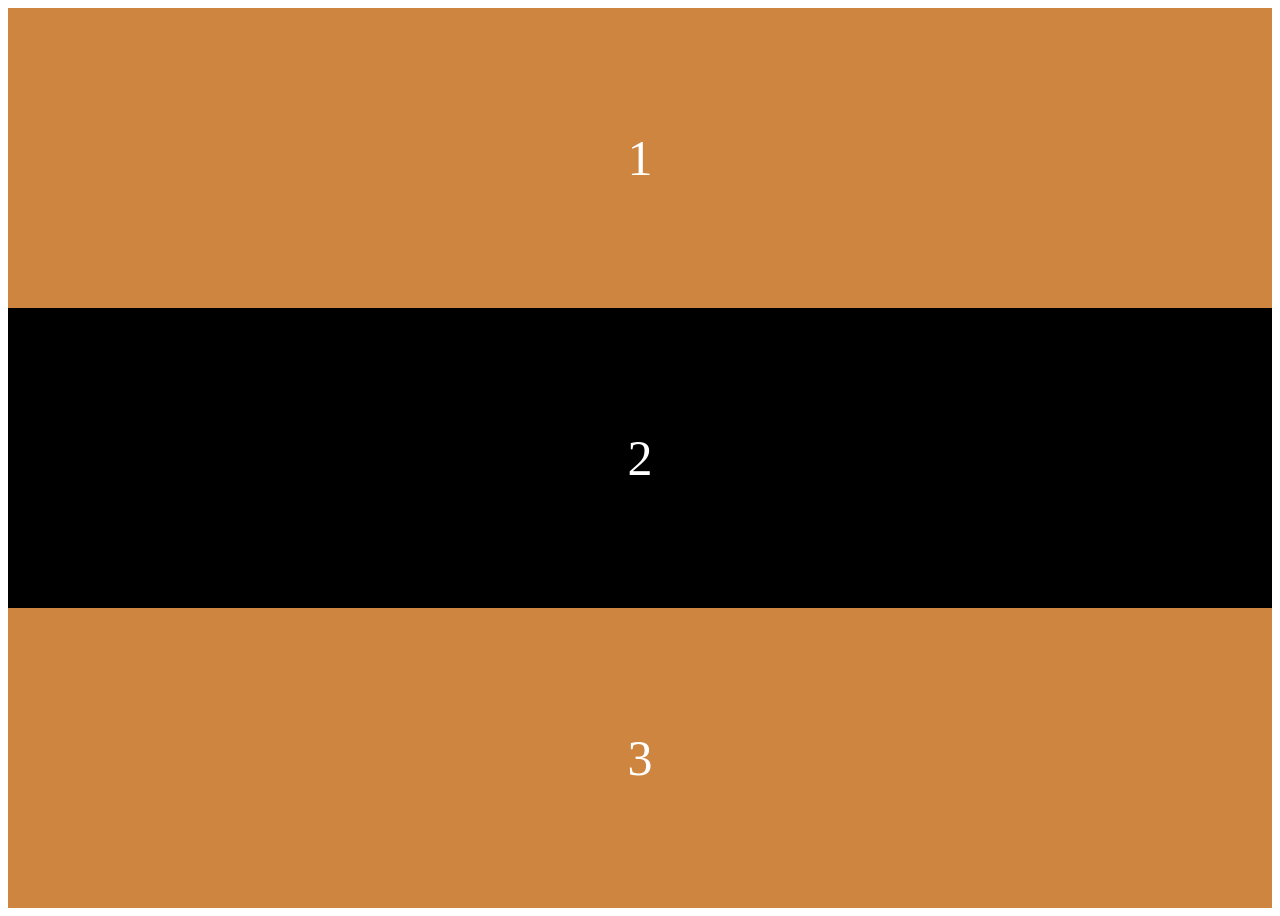
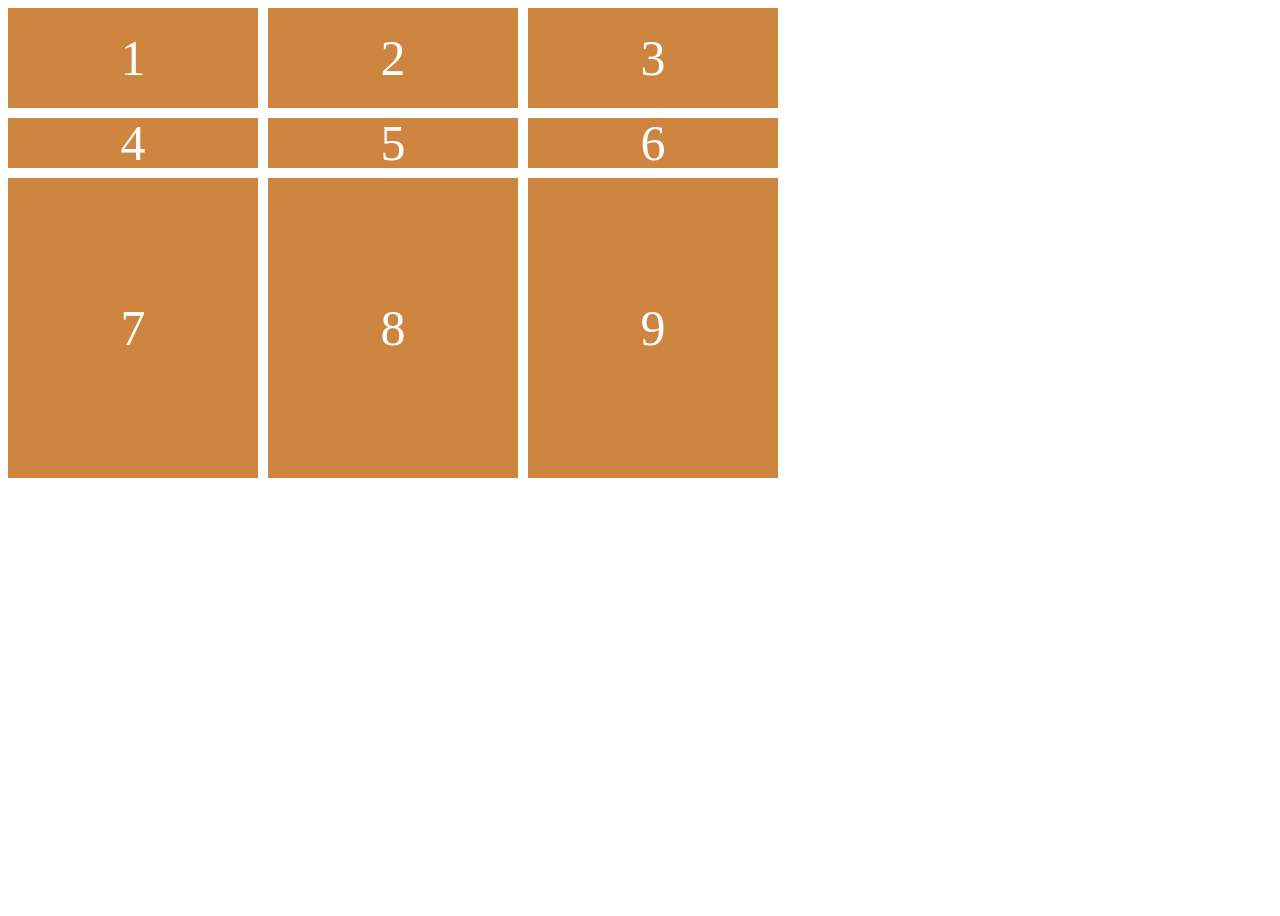
Before and after one commit to dldudals0728/scss-masterclass, a plain HTML site: page index.html in a window 1280 px wide. After the commit the page ends 800 px from the top, so only its background shows below. Drawn offline with Linux system fonts and the light colour scheme.

Commit message:
그리드 이전(flex box)에는 격자를 생성하는게 어려웠음. gird-template-columns(rows), gap

```diff
--- a/dist/css/styles.css
+++ b/dist/css/styles.css
@@ -1,13 +1,13 @@
 .father {
-  display: flex;
-  flex-direction: column;
-  justify-content: space-around;
-  width: 100%;
-  height: 100%;
+  display: grid;
+  /* grid: 기본적으로 원하는 column, row의 수 만큼 사이즈를 정해주면 grid가 생겨난다. */
+  grid-template-columns: 250px 250px 250px;
+  grid-template-rows: 100px 50px 300px;
+  /* column-gap: 10px;
+  row-gap: 10px; */ /*묶어서 한번에 gap: 10px;*/
+  gap: 10px;
 }
 .child {
-  /* flex-basis: flex 요소의 기본 넓이(혹은 높이. main axis를 따른다.)를 정해준다. flex-shrink or flex-grow에 의해 변환 가능 */
-  flex-basis: 300px;
   background: peru;
   color: white;
   font-size: 50px;
@@ -15,7 +15,3 @@
   justify-content: center;
   align-items: center;
 }
-
-.child:nth-child(2) {
-  background: #000;
-}
--- a/index.html
+++ b/index.html
@@ -9,6 +9,12 @@
       <div class="child">1</div>
       <div class="child">2</div>
       <div class="child">3</div>
+      <div class="child">4</div>
+      <div class="child">5</div>
+      <div class="child">6</div>
+      <div class="child">7</div>
+      <div class="child">8</div>
+      <div class="child">9</div>
     </div>
   </body>
 </html>
```
